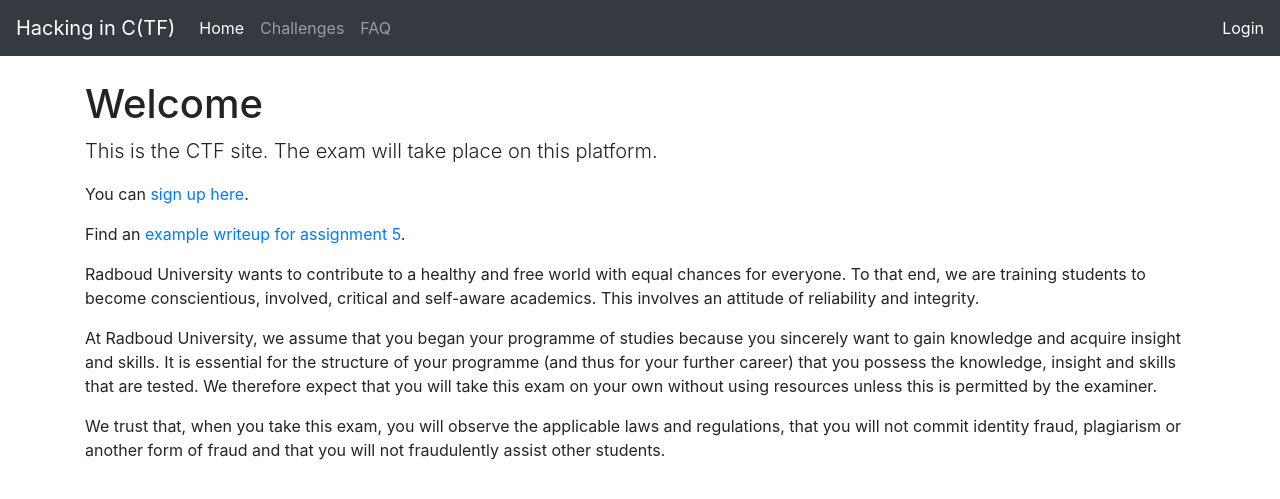
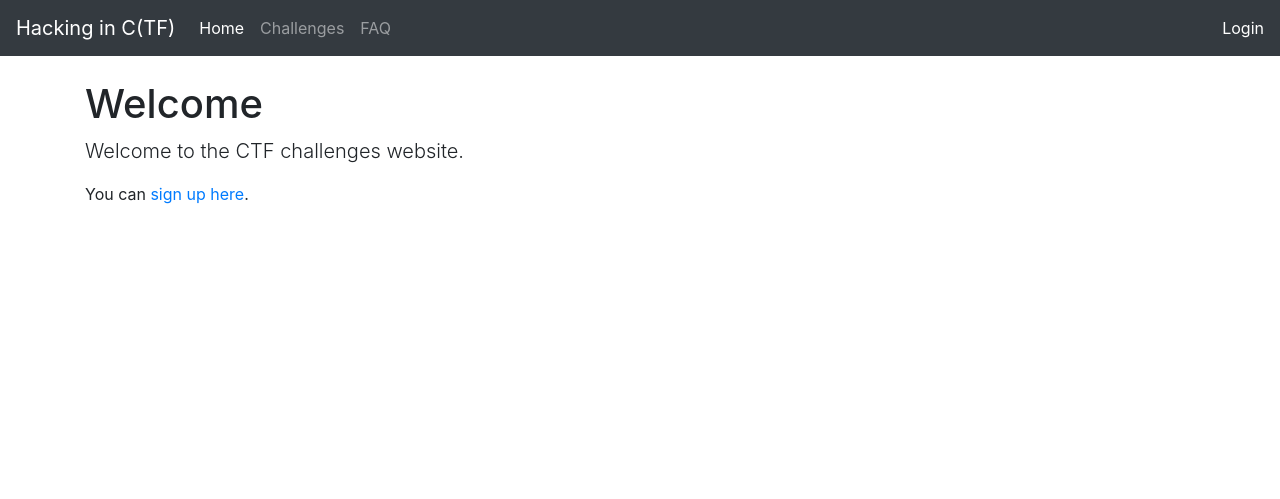
Before and after one commit to thomwiggers/ctfexam, a Django app: page / in a window 1280 px wide. Shown: the top 499 px of the page. Run offline with Django 3.2, Linux system fonts and the light colour scheme; some libraries are stand-ins or nearby versions.

Commit message:
Rephrase intro site

```diff
--- a/ctfexam/settings.py
+++ b/ctfexam/settings.py
@@ -158,6 +158,9 @@ PROXY_CONTAINER = "eu.gcr.io/hacking-in-c/exam-proxy"
 
 VALID_STUDENT_NUMBERS = None
 
+SHOW_EXAMPLE = False
+SHOW_DISCLAIMER = False
+
 LOGGING = {
     "version": 1,
     "disable_existing_loggers": True,
--- a/ctfexam/templates/ctf/index.html
+++ b/ctfexam/templates/ctf/index.html
@@ -1,12 +1,12 @@
 {% extends "base.html" %}
 
-{% block pagetitle %}Hacking in C(TF) – {{ block.super }}{% endblock %}
+{% block pagetitle %}Hackme C(TF) Challenges – {{ block.super }}{% endblock %}
 
 
 {% block body %}
     <h1> Welcome </h1>
     <p class="lead">
-        This is the CTF site. The exam will take place on this platform.
+        Welcome to the CTF challenges website.
     </p>
     <p>
         {% if request.user.is_authenticated %}
@@ -15,9 +15,12 @@
         You can <a href="{% url 'users:register' %}">sign up here</a>.
         {% endif %}
     </p>
+    {% if example %}
     <p>
-        Find an <a href="https://thomwiggers.nl/teaching/hacking-in-c-2020/assignments/writeup-ass5/" target="_blank">example writeup for assignment 5</a>.
+        Find an <a href="https://thomwiggers.nl/teaching/hacking-in-c-2020/assignments/writeup-ass5/" target="_blank">example writeup for assignment 5 from Hacking in C.</a>.
     </p>
+    {% endif %}
+    {% if disclaimer %}
     <p>
         Radboud University wants to contribute to a healthy and free world with equal chances for everyone. To that end, we are training students to become conscientious, involved, critical and self-aware academics. This involves an attitude of reliability and integrity.
     </p>
@@ -27,4 +30,5 @@
     <p>
         We trust that, when you take this exam, you will observe the applicable laws and regulations, that you will not commit identity fraud, plagiarism or another form of fraud and that you will not fraudulently assist other students.
     </p>
+    {% endif %}
 {% endblock %}
--- a/ctfexam/views.py
+++ b/ctfexam/views.py
@@ -1,11 +1,15 @@
 from django.http import HttpRequest, HttpResponse
 from django.shortcuts import render
+from django.conf import settings
 
 
 def index(request: HttpRequest) -> HttpResponse:
     """Render the index"""
 
-    return render(request, "ctf/index.html")
+    return render(request, "ctf/index.html", {
+        "disclaimer": settings.SHOW_DISCLAIMER,
+        "example": settings.SHOW_EXAMPLE
+    })
 
 
 def faq(request: HttpRequest) -> HttpResponse:
```
